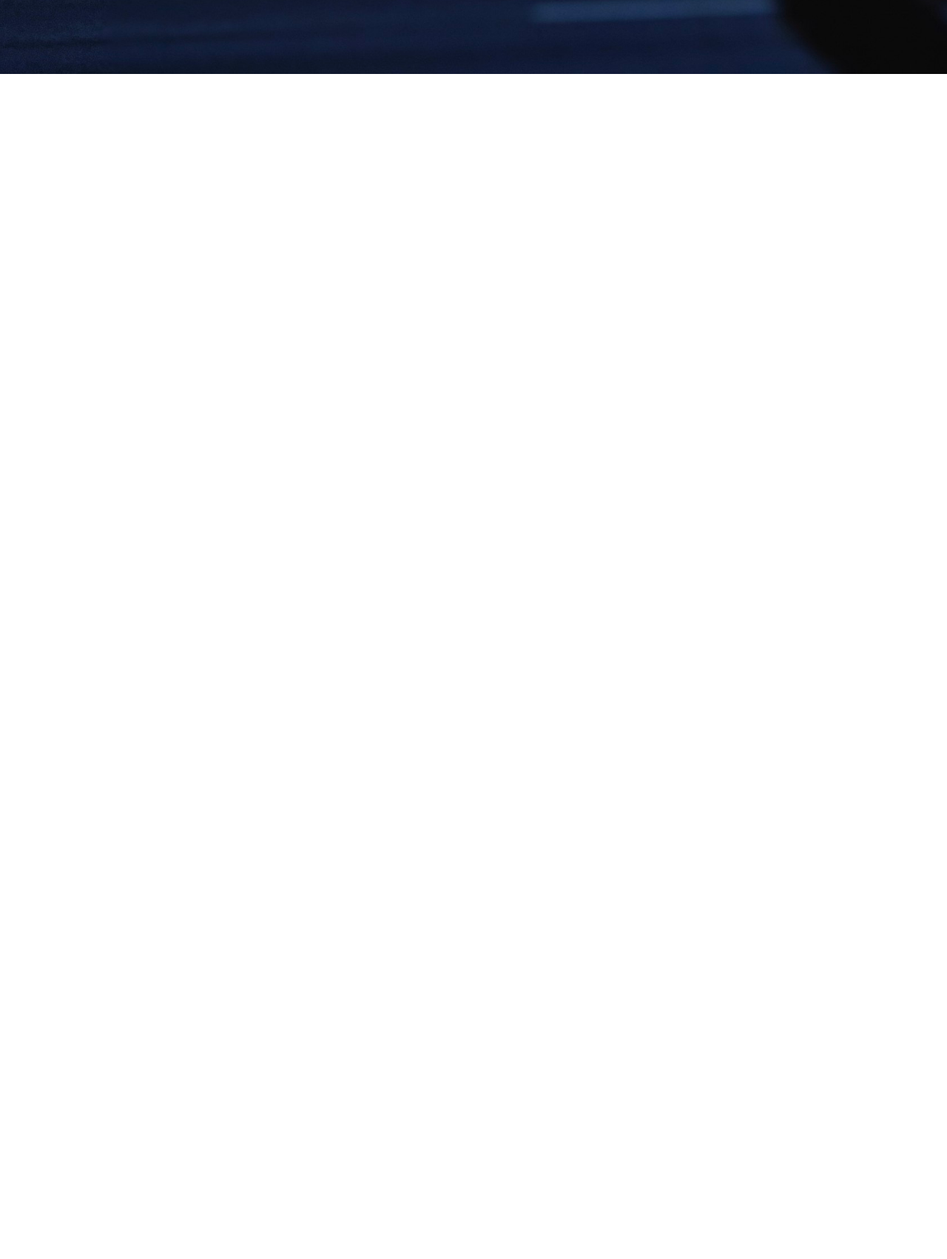
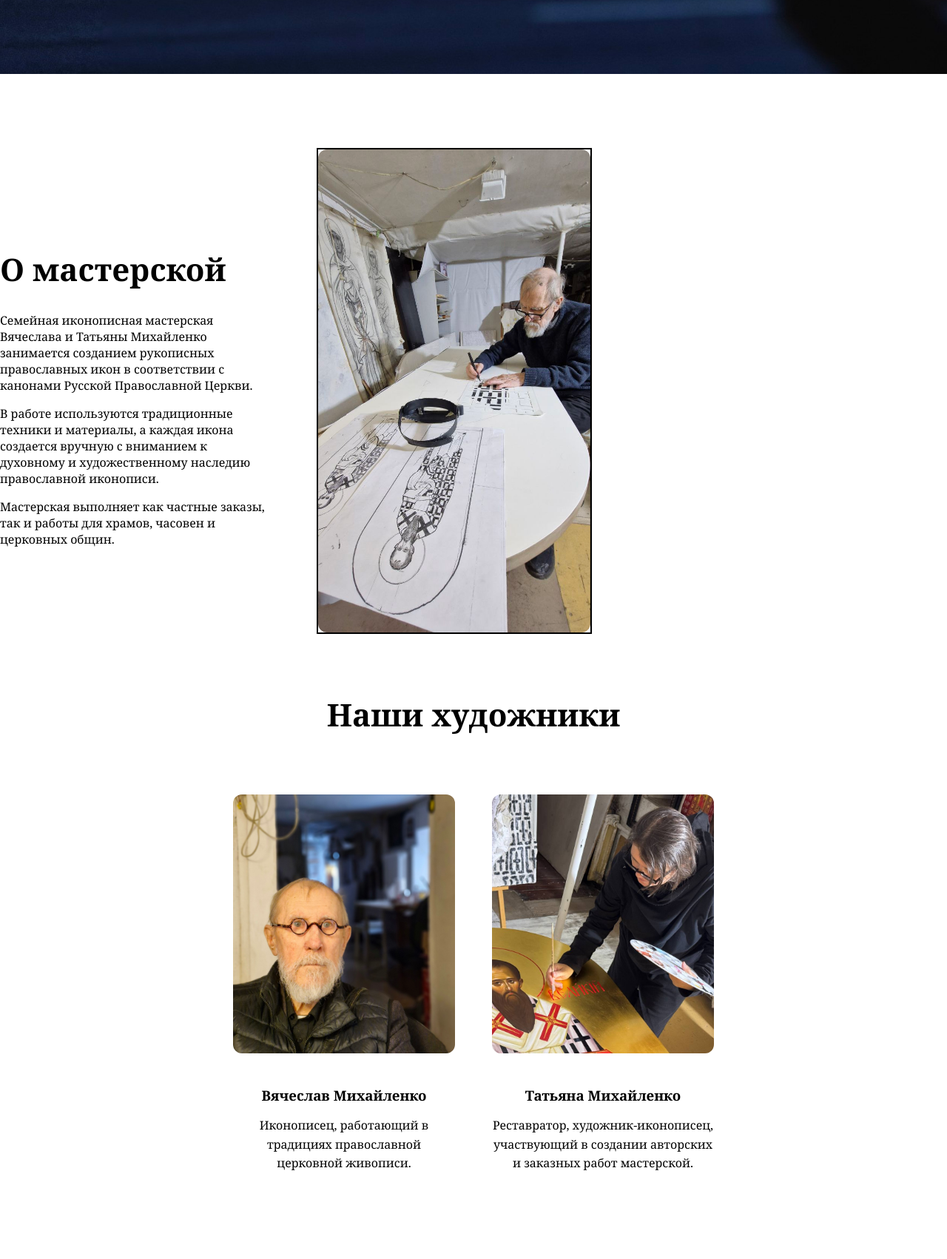
Before and after one commit to nagibator2007-cryptohomyak/icon-workshop-site, a Django app: template core/templates/core/index.html in a window 1280 px wide. Shown: the part 1169-2871 px from the top of the page at 74% size. Before the commit the page ends 1269 px from the top, so only its background shows below. Run offline with Django 5.2, Linux system fonts and the light colour scheme; the template is opened without the code that fills it, so the values that code supplies are empty; parts of the project's set-up code (start-up, migrations or seed data) failed here and were passed over.

Commit message:
Доделал секцию о мастерской

```diff
--- a/core/static/css/style.css
+++ b/core/static/css/style.css
@@ -111,3 +111,156 @@
 
     margin-top: 50px;
 }
+#about-workshop {
+
+    padding: 100px 0;
+
+}
+#about-workshop h2 {
+
+    font-size: 42px;
+
+    margin-bottom: 30px;
+
+}
+#about-workshop h2 {
+
+    font-size: 42px;
+
+    margin-bottom: 30px;
+
+}
+.about-workshop-content {
+
+    max-width: 800px;
+
+}
+.about-workshop-content {
+
+    display: flex;
+
+    justify-content: space-between;
+
+    align-items: center;
+
+    gap: 60px;
+
+}
+
+.about-workshop-text {
+
+    flex: 1;
+
+}
+
+.about-workshop-image {
+
+    flex: 1;
+
+    min-height: 400px;
+
+    border: 2px solid black;
+
+    display: flex;
+
+    justify-content: center;
+
+    align-items: center;
+
+}
+.about-workshop-image img {
+
+    width: 100%;
+
+    height: 100%;
+
+    object-fit: cover;
+
+    border-radius: 12px;
+
+}
+.artists-preview {
+
+    display: flex;
+
+    gap: 40px;
+
+    margin-top: 80px;
+
+}
+
+.artist-card {
+
+    flex: 1;
+
+}
+
+.artist-card img {
+
+    width: 100%;
+
+    max-width: 300px;
+
+    height: 350px;
+
+    object-fit: cover;
+
+    border-radius: 12px;
+
+}
+.artists-title {
+
+    text-align: center;
+
+    margin-top: 80px;
+
+    margin-bottom: 40px;
+
+}
+.artists-preview {
+
+    display: flex;
+
+    justify-content: center;
+
+    gap: 50px;
+
+    margin-top: 80px;
+
+}
+
+.artist-card {
+
+    max-width: 300px;
+
+    text-align: center;
+
+}
+
+.artist-card img {
+
+    width: 100%;
+
+    height: 350px;
+
+    object-fit: cover;
+
+    border-radius: 12px;
+
+    margin-bottom: 20px;
+
+}
+
+.artist-card h3 {
+
+    margin-bottom: 15px;
+
+}
+
+.artist-card p {
+
+    font-size: 16px;
+
+    line-height: 1.6;
+
+}
--- a/core/templates/core/index.html
+++ b/core/templates/core/index.html
@@ -62,7 +62,79 @@
 
 </section>
 
-<section id="about-workshop"></section>
+<section id="about-workshop">
+
+    <div class="container">
+
+        <div class="about-workshop-content">
+
+            <div class="about-workshop-text">
+
+                <h2>О мастерской</h2>
+
+                <p>
+    Семейная иконописная мастерская Вячеслава и Татьяны
+    Михайленко занимается созданием рукописных православных
+    икон в соответствии с канонами Русской Православной Церкви.
+</p>
+
+<p>
+    В работе используются традиционные техники и материалы,
+    а каждая икона создается вручную с вниманием к духовному
+    и художественному наследию православной иконописи.
+</p>
+
+<p>
+    Мастерская выполняет как частные заказы, так и работы
+    для храмов, часовен и церковных общин.
+</p>
+
+            </div>
+
+            <div class="about-workshop-image">
+
+    <img src="{% static 'images/photoicon2.jpg' %}" alt="Мастерская">
+
+</div>
+
+</div>
+<h2 class="artists-title">Наши художники</h2>
+
+<div class="artists-preview">
+
+    <div class="artist-card">
+
+        <img src="{% static 'images/photoicon3.jpg' %}" alt="Вячеслав Михайленко">
+
+        <h3>Вячеслав Михайленко</h3>
+
+        <p>
+            Иконописец, работающий в традициях православной
+            церковной живописи.
+        </p>
+
+    </div>
+
+    <div class="artist-card">
+
+        <img src="{% static 'images/photoicon.jpg' %}" alt="Татьяна Михайленко">
+
+        <h3>Татьяна Михайленко</h3>
+
+        <p>
+           Реставратор, художник-иконописец, участвующий в создании
+            авторских и заказных работ мастерской.
+        </p>
+
+    </div>
+
+</div>
+
+        </div>
+
+    </div>
+
+</section>
 
 <section id="gallery"></section>
 
```
